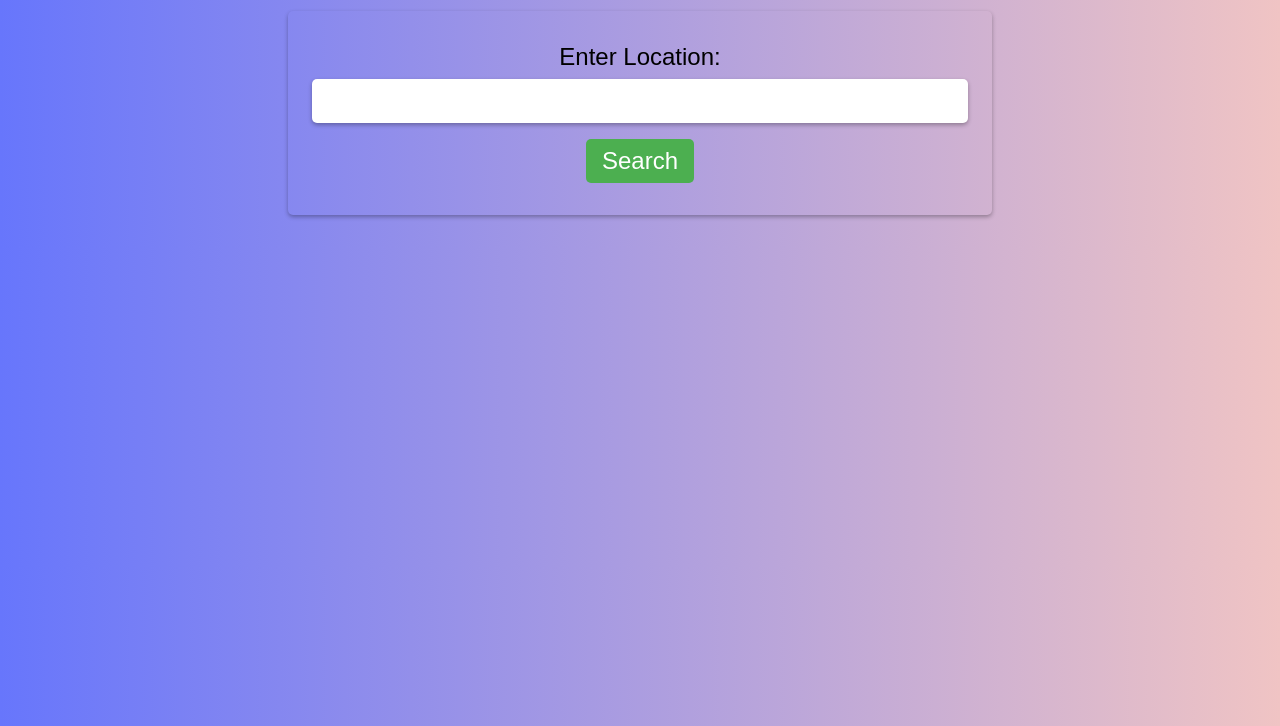
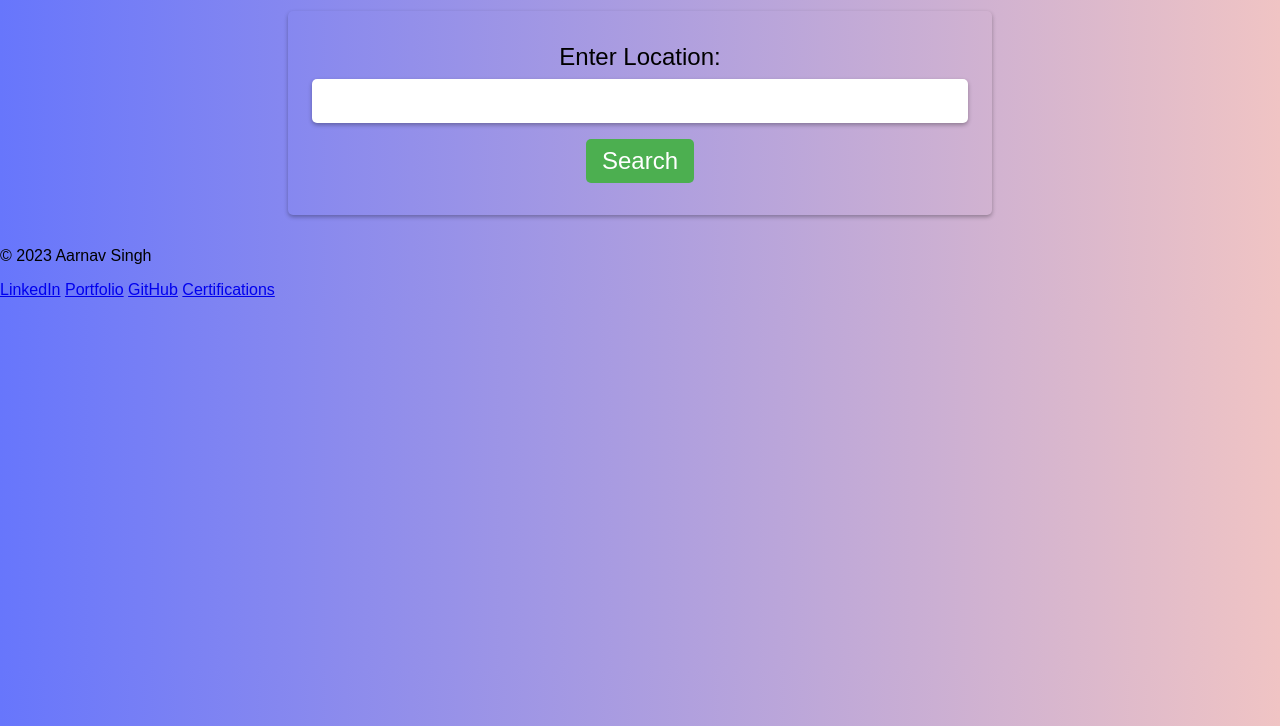
Before and after one commit to aarnav1729/weather-forecast, a plain HTML site: page index.html in a window 1280 px wide. Shown: the part 74-800 px from the top of the page. Drawn offline with Linux system fonts and the light colour scheme.

Commit message:
Update index.html

```diff
--- a/index.html
+++ b/index.html
@@ -22,6 +22,17 @@
 
     <div id="weather"></div>
 
+    <footer>
+        <p>&copy; 2023 Aarnav Singh</p>
+        <nav>
+          <a href="https://www.linkedin.com/in/aarnavsinghh" target="_blank">LinkedIn</a>
+          <a href="https://aarnav1729.github.io/portfolio/" target="_blank">Portfolio</a>
+          <a href="https://github.com/aarnav1729" target="_blank">GitHub</a>
+          <a href="https://cdn.shopify.com/s/files/1/0694/7792/5170/files/Aarnav_Singh.pdf?v=1673245805" target="_blank">Certifications</a>
+        </nav>
+    </footer>
+
+
     <script src="app.js"></script>
   </body>
 </html>
```
